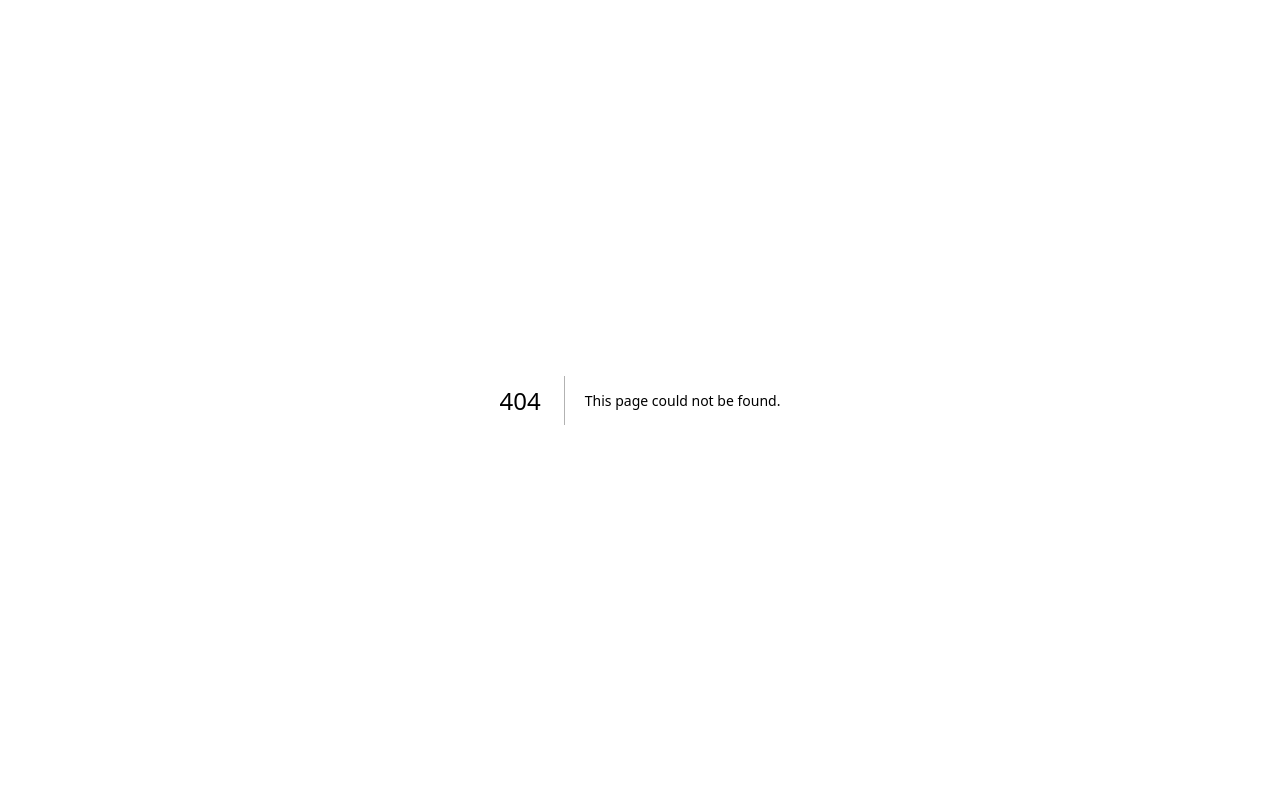
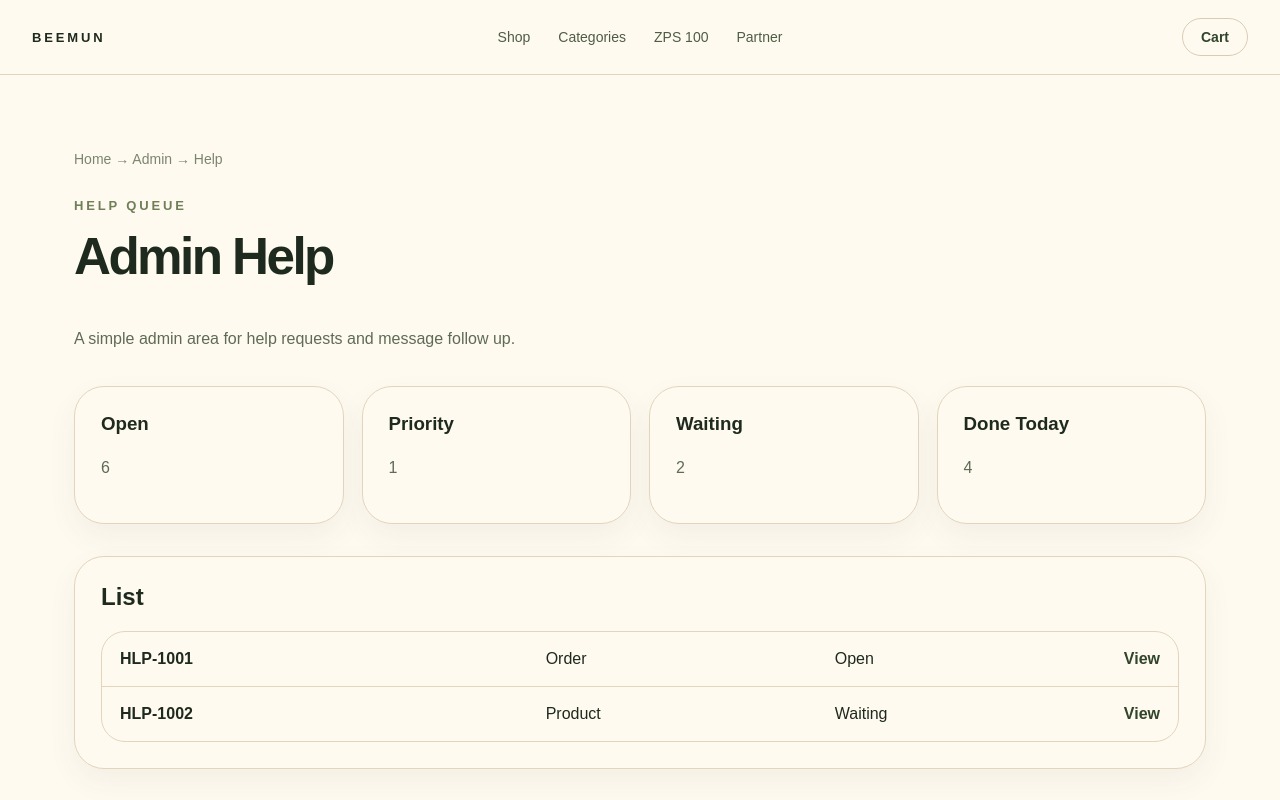
Before and after one commit to reveritnow/beemun-frontend, a Next.js app: page /admin/support in a window 1280 px wide. Before the commit this address had no page. Shown: the top 800 px of the page. Built offline with nearby package versions, Linux system fonts and the light colour scheme.

Commit message:
Add admin support page

```diff
--- /dev/null
+++ b/src/app/admin/support/page.tsx
@@ -0,0 +1,5 @@
+import AdminSupportView from '@/components/pages/AdminSupportView'
+
+export default function Page() {
+  return <AdminSupportView />
+}
```
